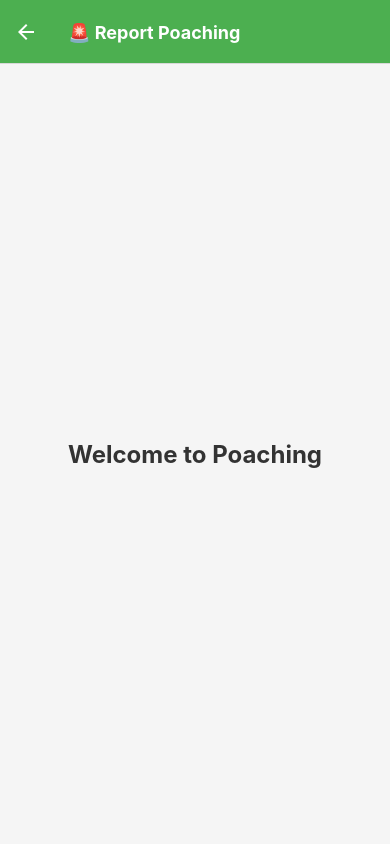
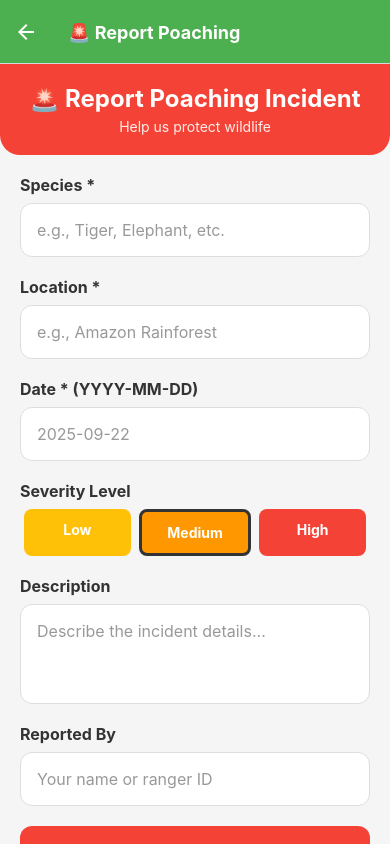
Before and after one commit to WimukthiDilshan/wild-mobile-app, a React Native app in the folder frontend/: screen /AddPoaching in a window 390 px wide. Built offline with nearby package versions, Linux system fonts and the light colour scheme.

Commit message:
add rajitha part

```diff
--- a/frontend/src/screens/AddPoachingScreen.js
+++ b/frontend/src/screens/AddPoachingScreen.js
@@ -1,15 +1,193 @@
-import React from 'react';
+import React, { useState } from 'react';
 import {
   View,
   Text,
   StyleSheet,
+  TextInput,
+  TouchableOpacity,
+  Alert,
+  ScrollView,
+  KeyboardAvoidingView,
+  Platform,
 } from 'react-native';
+import ApiService from '../services/ApiService';
 
 const AddPoachingScreen = ({ navigation }) => {
+  const [formData, setFormData] = useState({
+    species: '',
+    location: '',
+    date: '',
+    severity: 'Medium',
+    description: '',
+    reportedBy: '',
+  });
+  const [loading, setLoading] = useState(false);
+
+  const severityOptions = ['Low', 'Medium', 'High'];
+
+  const handleInputChange = (field, value) => {
+    setFormData(prev => ({
+      ...prev,
+      [field]: value
+    }));
+  };
+
+  const validateForm = () => {
+    if (!formData.species.trim()) {
+      Alert.alert('Error', 'Please enter the species name');
+      return false;
+    }
+    if (!formData.location.trim()) {
+      Alert.alert('Error', 'Please enter the location');
+      return false;
+    }
+    if (!formData.date.trim()) {
+      Alert.alert('Error', 'Please enter the date (YYYY-MM-DD)');
+      return false;
+    }
+    return true;
+  };
+
+  const handleSubmit = async () => {
+    if (!validateForm()) return;
+
+    setLoading(true);
+    try {
+      await ApiService.reportPoachingIncident(formData);
+      Alert.alert(
+        'Success',
+        'Poaching incident reported successfully',
+        [
+          {
+            text: 'OK',
+            onPress: () => {
+              setFormData({
+                species: '',
+                location: '',
+                date: '',
+                severity: 'Medium',
+                description: '',
+                reportedBy: '',
+              });
+              navigation.goBack();
+            }
+          }
+        ]
+      );
+    } catch (error) {
+      Alert.alert('Error', 'Failed to report incident. Please try again.');
+      console.error('Error reporting incident:', error);
+    } finally {
+      setLoading(false);
+    }
+  };
+
   return (
-    <View style={styles.container}>
-      <Text style={styles.welcomeText}>Welcome to Poaching</Text>
-    </View>
+    <KeyboardAvoidingView
+      style={styles.container}
+      behavior={Platform.OS === 'ios' ? 'padding' : 'height'}>
+      <ScrollView style={styles.scrollView}>
+        <View style={styles.header}>
+          <Text style={styles.headerTitle}>🚨 Report Poaching Incident</Text>
+          <Text style={styles.headerSubtitle}>Help us protect wildlife</Text>
+        </View>
+
+        <View style={styles.form}>
+          <View style={styles.inputGroup}>
+            <Text style={styles.label}>Species *</Text>
+            <TextInput
+              style={styles.input}
+              value={formData.species}
+              onChangeText={(value) => handleInputChange('species', value)}
+              placeholder="e.g., Tiger, Elephant, etc."
+              placeholderTextColor="#999"
+            />
+          </View>
+
+          <View style={styles.inputGroup}>
+            <Text style={styles.label}>Location *</Text>
+            <TextInput
+              style={styles.input}
+              value={formData.location}
+              onChangeText={(value) => handleInputChange('location', value)}
+              placeholder="e.g., Amazon Rainforest"
+              placeholderTextColor="#999"
+            />
+          </View>
+
+          <View style={styles.inputGroup}>
+            <Text style={styles.label}>Date * (YYYY-MM-DD)</Text>
+            <TextInput
+              style={styles.input}
+              value={formData.date}
+              onChangeText={(value) => handleInputChange('date', value)}
+              placeholder="2025-09-22"
+              placeholderTextColor="#999"
+            />
+          </View>
+
+          <View style={styles.inputGroup}>
+            <Text style={styles.label}>Severity Level</Text>
+            <View style={styles.severityContainer}>
+              {severityOptions.map((option) => (
+                <TouchableOpacity
+                  key={option}
+                  style={[
+                    styles.severityOption,
+                    formData.severity === option && styles.selectedSeverity,
+                    { backgroundColor:
+                      option === 'High' ? '#F44336' :
+                      option === 'Medium' ? '#FF9800' : '#FFC107'
+                    }
+                  ]}
+                  onPress={() => handleInputChange('severity', option)}>
+                  <Text style={styles.severityText}>{option}</Text>
+                </TouchableOpacity>
+              ))}
+            </View>
+          </View>
+
+          <View style={styles.inputGroup}>
+            <Text style={styles.label}>Description</Text>
+            <TextInput
+              style={[styles.input, styles.textArea]}
+              value={formData.description}
+              onChangeText={(value) => handleInputChange('description', value)}
+              placeholder="Describe the incident details..."
+              placeholderTextColor="#999"
+              multiline
+              numberOfLines={4}
+            />
+          </View>
+
+          <View style={styles.inputGroup}>
+            <Text style={styles.label}>Reported By</Text>
+            <TextInput
+              style={styles.input}
+              value={formData.reportedBy}
+              onChangeText={(value) => handleInputChange('reportedBy', value)}
+              placeholder="Your name or ranger ID"
+              placeholderTextColor="#999"
+            />
+          </View>
+
+          <TouchableOpacity
+            style={[styles.submitButton, loading && styles.disabledButton]}
+            onPress={handleSubmit}
+            disabled={loading}>
+            <Text style={styles.submitButtonText}>
+              {loading ? 'Reporting...' : 'Report Incident'}
+            </Text>
+          </TouchableOpacity>
+
+          <TouchableOpacity
+            style={styles.cancelButton}
+            onPress={() => navigation.goBack()}>
+            <Text style={styles.cancelButtonText}>Cancel</Text>
+          </TouchableOpacity>
+        </View>
+      </ScrollView>
+    </KeyboardAvoidingView>
   );
 };
 
@@ -17,14 +195,98 @@ const styles = StyleSheet.create({
   container: {
     flex: 1,
     backgroundColor: '#f5f5f5',
-    justifyContent: 'center',
+  },
+  scrollView: {
+    flex: 1,
+  },
+  header: {
+    backgroundColor: '#F44336',
+    padding: 20,
+    borderBottomLeftRadius: 20,
+    borderBottomRightRadius: 20,
+  },
+  headerTitle: {
+    fontSize: 24,
+    fontWeight: 'bold',
+    color: 'white',
+    textAlign: 'center',
+  },
+  headerSubtitle: {
+    fontSize: 14,
+    color: 'rgba(255, 255, 255, 0.9)',
+    textAlign: 'center',
+    marginTop: 5,
+  },
+  form: {
+    padding: 20,
+  },
+  inputGroup: {
+    marginBottom: 20,
+  },
+  label: {
+    fontSize: 16,
+    fontWeight: 'bold',
+    color: '#333',
+    marginBottom: 8,
+  },
+  input: {
+    backgroundColor: 'white',
+    borderWidth: 1,
+    borderColor: '#ddd',
+    borderRadius: 12,
+    padding: 16,
+    fontSize: 16,
+    color: '#333',
+  },
+  textArea: {
+    height: 100,
+    textAlignVertical: 'top',
+  },
+  severityContainer: {
+    flexDirection: 'row',
+    justifyContent: 'space-between',
+  },
+  severityOption: {
+    flex: 1,
+    padding: 12,
+    borderRadius: 8,
+    marginHorizontal: 4,
     alignItems: 'center',
   },
-  welcomeText: {
-    fontSize: 24,
+  selectedSeverity: {
+    borderWidth: 3,
+    borderColor: '#333',
+  },
+  severityText: {
+    color: 'white',
     fontWeight: 'bold',
-    color: '#333',
-    textAlign: 'center',
+    fontSize: 14,
+  },
+  submitButton: {
+    backgroundColor: '#F44336',
+    padding: 16,
+    borderRadius: 12,
+    alignItems: 'center',
+    marginBottom: 12,
+  },
+  disabledButton: {
+    backgroundColor: '#ccc',
+  },
+  submitButtonText: {
+    color: 'white',
+    fontSize: 18,
+    fontWeight: 'bold',
+  },
+  cancelButton: {
+    backgroundColor: '#757575',
+    padding: 16,
+    borderRadius: 12,
+    alignItems: 'center',
+  },
+  cancelButtonText: {
+    color: 'white',
+    fontSize: 16,
+    fontWeight: 'bold',
   },
 });
 
```
